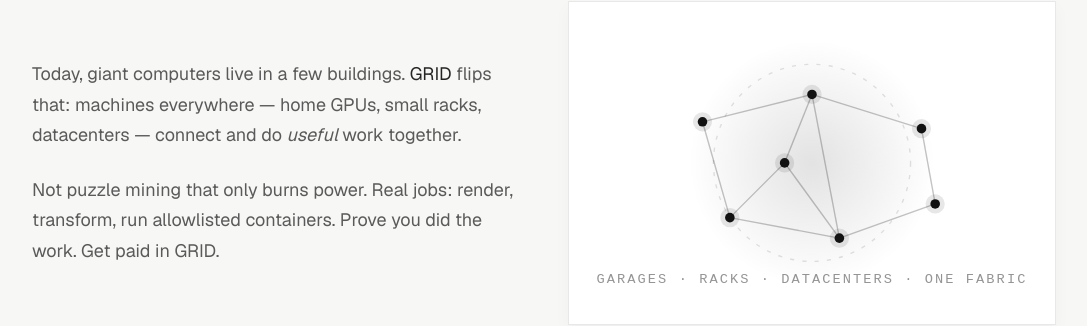
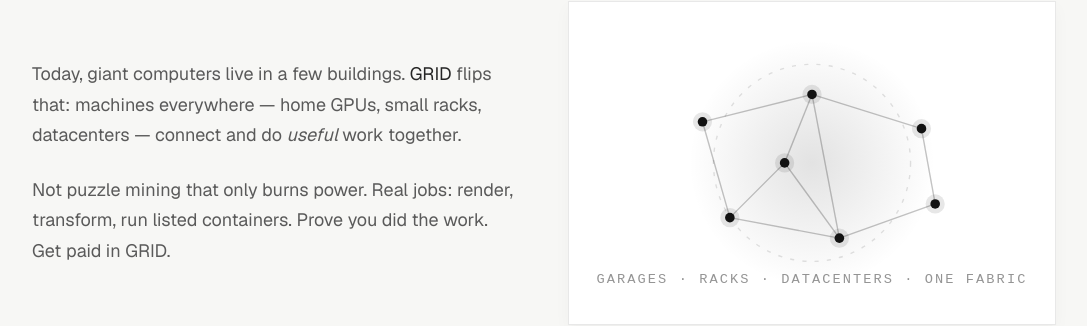
Before and after one commit to Caraveo/grid-site, a Next.js app: page /explain in a window 1280 px wide. Shown: the part 987-1313 px from the top of the page, without its empty margins (96-1183 px from the left). Built offline with nearby package versions, Linux system fonts and the light colour scheme.

Commit message:
simplify compute jobs copy

```diff
--- a/src/app/explain/page.tsx
+++ b/src/app/explain/page.tsx
@@ -98,7 +98,7 @@
               </p>
               <p className="mt-6 section-body text-base sm:text-lg">
                 Not puzzle mining that only burns power. Real jobs: render,
-                transform, run allowlisted containers. Prove you did the work.
+                transform, run listed containers. Prove you did the work.
                 Get paid in GRID.
               </p>
             </div>
```
